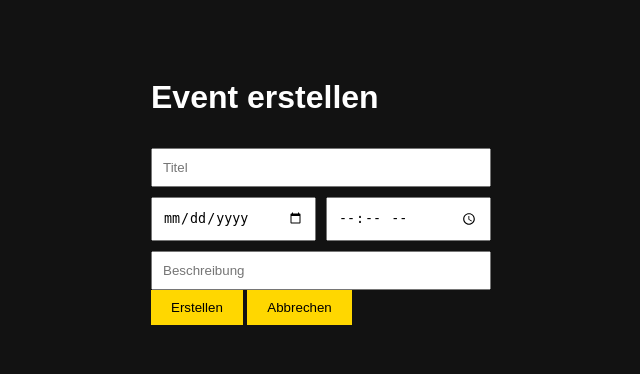
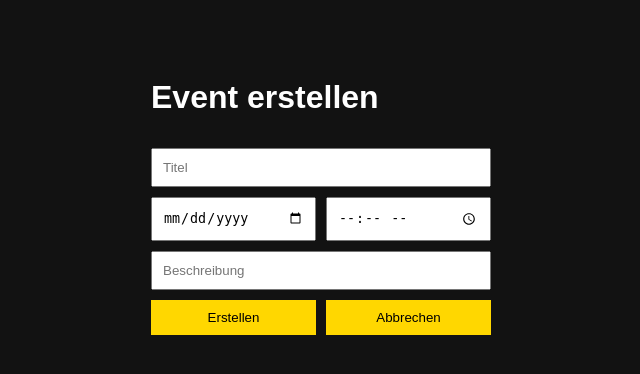
Before and after one commit to sbknfdyd6d-design/MeetUP, a Flask app: page /create in a window 1280 px wide. Shown: the top 374 px of the page, without its empty margins (319-959 px from the left). Run offline with Flask 3, Linux system fonts and the light colour scheme.

Commit message:
Add files via upload

```diff
--- a/templates/chat.html
+++ b/templates/chat.html
@@ -4,7 +4,7 @@
     <meta charset="UTF-8">
     <title>Chat</title>
     <link rel="stylesheet" href="{{ url_for('static', filename='style.css') }}">
-    <link rel="icon" href="{{ url_for('static', filename='meetuplogo.svg') }}">
+    <link rel="icon" href="{{ url_for('static', filename='MeetUpLogo.png') }}">
 </head>
 <body>
 
--- a/templates/create_event.html
+++ b/templates/create_event.html
@@ -4,7 +4,7 @@
     <meta charset="UTF-8">
     <title>Event erstellen</title>
     <link rel="stylesheet" href="{{ url_for('static', filename='style.css') }}">
-    <link rel="icon" href="{{ url_for('static', filename='meetuplogo.svg') }}">
+    <link rel="icon" href="{{ url_for('static', filename='MeetUpLogo.png') }}">
 </head>
 <body>
 
@@ -21,11 +21,13 @@
             <input type="time" name="time" required>
         </div>
 
+
         <input name="description" placeholder="Beschreibung">
 
-        <button class="but" type="submit">Erstellen</button>
-        <button class="but" type="button" onclick='window.location.href="{{ url_for("index") }}";'>Abbrechen</button>
-
+        <div class="button-row">
+            <button class="but" type="submit">Erstellen</button>
+            <button class="but" type="button" onclick='window.location.href="{{ url_for("index") }}";'>Abbrechen</button>
+        </div>
     </form>
 
 </div>
--- a/templates/events.html
+++ b/templates/events.html
@@ -4,7 +4,7 @@
     <meta charset="UTF-8">
     <title>Events</title>
     <link rel="stylesheet" href="{{ url_for('static', filename='style.css') }}">
-    <link rel="icon" href="{{ url_for('static', filename='meetuplogo.svg') }}">
+    <link rel="icon" href="{{ url_for('static', filename='MeetUpLogo.png') }}">
 </head>
 <body>
 
--- a/templates/index.html
+++ b/templates/index.html
@@ -4,11 +4,11 @@
     <meta charset="UTF-8">
     <title>MeetUP</title>
     <link rel="stylesheet" href="{{ url_for('static', filename='style.css') }}">
-    <link rel="icon" href="{{ url_for('static', filename='meetuplogo.svg') }}">
+    <link rel="icon" href="{{ url_for('static', filename='MeetUpLogo.png') }}">
 </head>
 <body>
 
-<img src="{{ url_for('static', filename='meetuplogo.svg') }}" alt="MeetUP Logo" width="100" height="100" style="display:block;position:absolute;top:10px;right:10px;">
+<img src="{{ url_for('static', filename='MeetUpLogo.png') }}" alt="MeetUP Logo" width="100" height="100" style="display:block;position:absolute;top:10px;right:10px;">
 
 <div class="container">
     <h1>MeetUP</h1>
--- a/templates/login.html
+++ b/templates/login.html
@@ -4,11 +4,9 @@
     <meta charset="UTF-8">
     <title>Login – MeetUP</title>
     <link rel="stylesheet" href="{{ url_for('static', filename='style.css') }}">
-    <link rel="icon" href="{{ url_for('static', filename='meetuplogo.svg') }}">
+    <link rel="icon" href="{{ url_for('static', filename='MeetUpLogo.png') }}">
 </head>
 <body>
-
-<img src="{{ url_for('static', filename='meetuplogo.svg') }}" alt="MeetUP Logo" width="100" height="100" style="display:block;position:absolute;top:10px;right:10px;">
 
 <div class="container-small">
     <h1>Login</h1>
--- a/templates/register.html
+++ b/templates/register.html
@@ -4,11 +4,9 @@
     <meta charset="UTF-8">
     <title>Registrieren – MeetUP</title>
     <link rel="stylesheet" href="{{ url_for('static', filename='style.css') }}">
-    <link rel="icon" href="{{ url_for('static', filename='meetuplogo.svg') }}">
+    <link rel="icon" href="{{ url_for('static', filename='MeetUpLogo.png') }}">
 </head>
 <body>
-
-<img src="{{ url_for('static', filename='meetuplogo.svg') }}" alt="MeetUP Logo" width="100" height="100" style="display:block;position:absolute;top:10px;right:10px;">
 
 <div class="container-small">
     <h1>Registrieren</h1>
```
